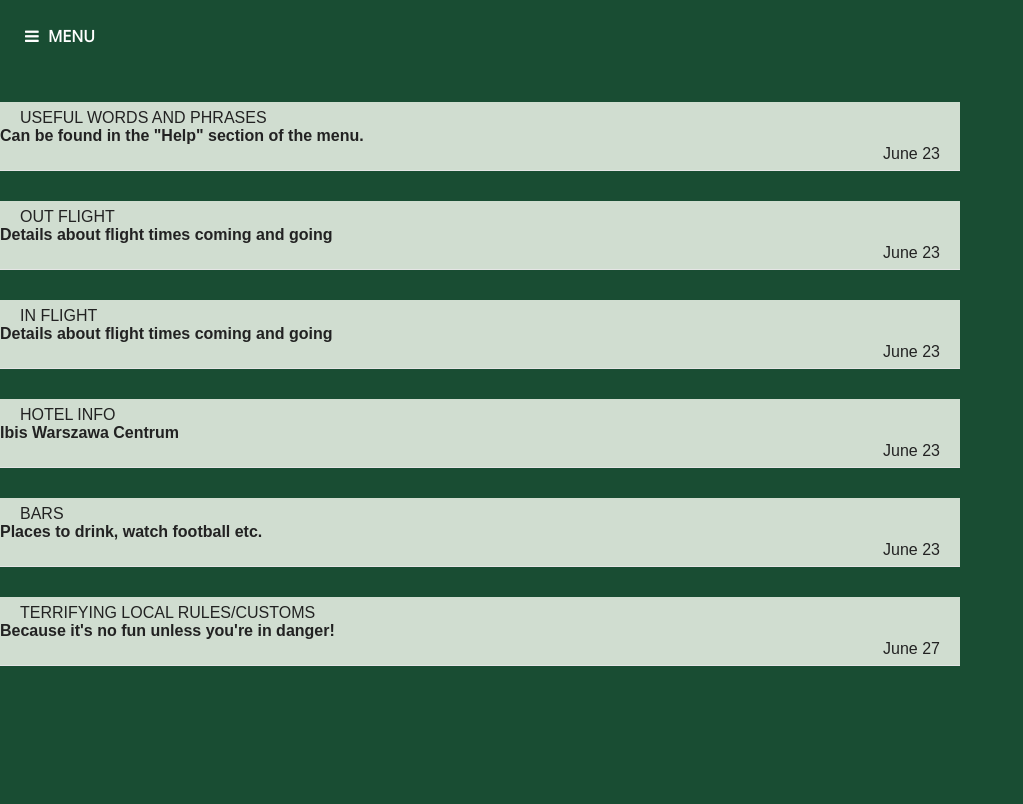
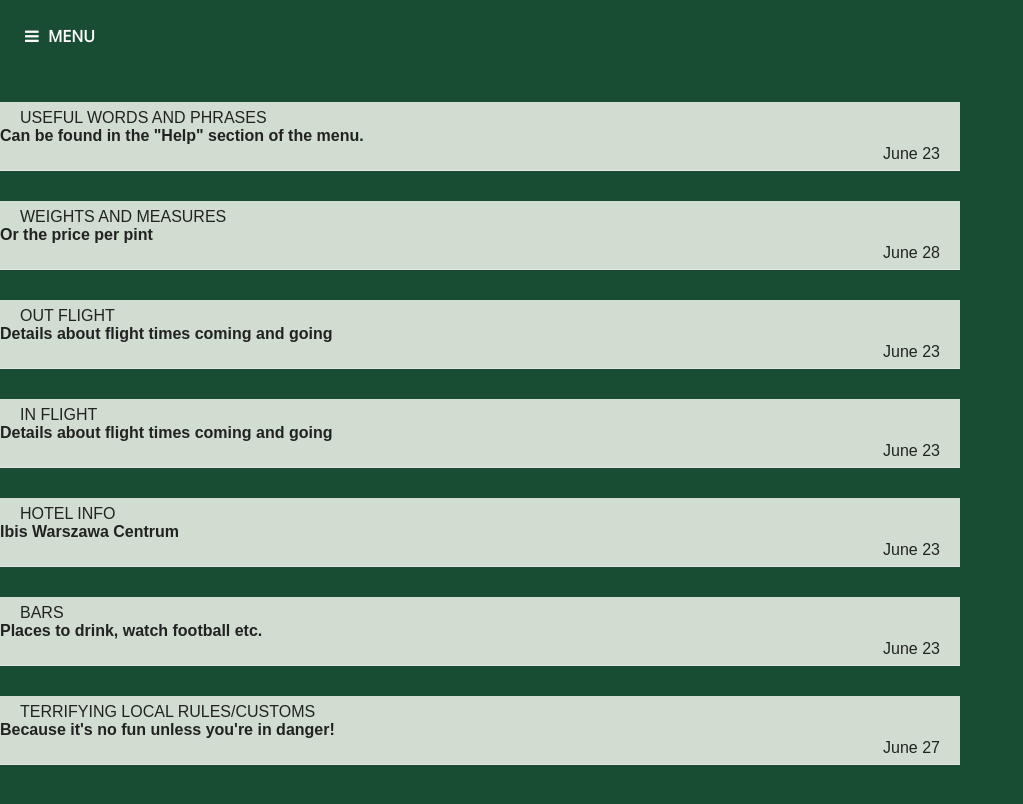
Before and after one commit to PonchoD/PonchoD.github.io, a Jekyll site: the page index.html, which Jekyll copies as it is, in a window 1280 px wide. Shown: the top 804 px of the page, without its empty margins (0-1023 px from the left). Built offline with Jekyll 4.4.1, drawn with Linux system fonts in a browser that asks for light colours; nearby versions of some CDN libraries.

Commit message:
Add files via upload

```diff
--- a/index.html
+++ b/index.html
@@ -47,6 +47,33 @@
           <div class="col-xs-6">
             <h1>Or in the link below:</h1>
             <p><a href="help.html">Help</a></p>
+          </div>
+          <div class="col-xs-3">&nbsp;</div>
+        </div>
+      </div>
+    </div>
+
+	    <div class="articles container">
+      <div class="article current">
+        <div class="item row">
+          <div class="col-xs-3">
+			<!-- <p><img src="images/anthony_icon.png" height="80" width="60"></p>-->
+		    <p class="source">WEIGHTS AND MEASURES</p>
+          </div>
+          <div class="col-xs-6">
+            <p class="title">Or the price per pint</p>
+          </div>
+          <div class="col-xs-3">
+            <p class="pubdate">June 28</p>
+          </div>
+        </div>
+        <div class="description row">
+          <div class="col-xs-3">&nbsp;</div>
+          <div class="col-xs-6">
+            <h1>&nbsp;</h1>
+            <p>So currently the price per half litre is about 8 - 12zl making it about &#163;1.50 per 0.5 litre. Making a round cost about 54zl if we get very lucky, so when getting a round if it's between 60zl and 90zl, then you're not being too ripped off. Higher than that and you are.</p>
+			<p>As of writing: <b>20zl</b> = <b>&#163;3.75</b>, <b>40zl</b> = <b>&#163;7.50</b>, <b>60zl</b> = <b>&#163;11.25</b>, <b>80zl</b> = <b>&#163;15</b>.</p>
+			<p>Bear this in mind when ordering food/strippers/taxis to McDonalds.</p>
           </div>
           <div class="col-xs-3">&nbsp;</div>
         </div>
@@ -211,9 +238,10 @@
 						<div class="container">
 							<div class="row">
 								<div class="slide-copy col-xs-5">
-								<h1>Placeholder</h1>
-								<p>Placeholder</p>
-
+								<h1>Non-alcohol based locations</h1>
+								<p><a href="https://roomescape.pl/en/">Room Escape Warsaw</a> - Says they speak English, and have an excellent rating on Tripadvisor - room costs 180zl (&#163;33.74)</p>
+								<p><a href="http://www.horrorhouse.pl/index-en.html">Horror House</a> - Grab Chet's spare trousers as this looks like it's deliberately trying to get you to crap yourself - 20zl per person (&#163;3.75).</p>
+								<p><a href="http://gmoodsball.com/">Bubble Football</a> - Always a classic, now seems to include Binocular Football which makes the simple effort of kickig a football impossible. No info on price.</p>
 								</div>
 								<div class="slide-img col-xs-7">
 								<!--<img src="#" width="10px">-->
```
